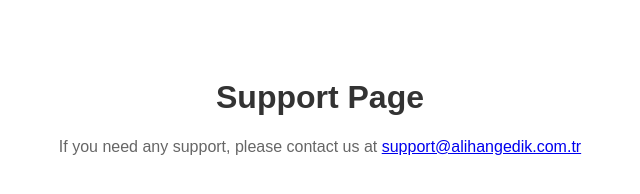
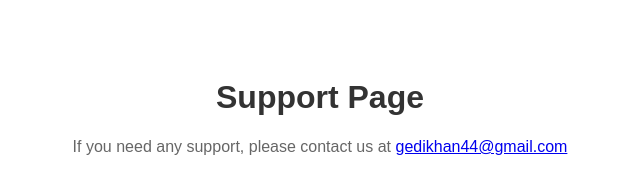
Before and after one commit to alihangedik/support, a plain HTML site: page index.html in a window 1280 px wide. Shown: the whole page, without its empty margins (320-960 px from the left). Drawn offline with Linux system fonts and the light colour scheme.

Commit message:
Update index.html

```diff
--- a/index.html
+++ b/index.html
@@ -12,6 +12,6 @@
 </head>
 <body>
     <h1>Support Page</h1>
-    <p>If you need any support, please contact us at <a href="mailto:support@alihangedik.com.tr">support@alihangedik.com.tr</a></p>
+    <p>If you need any support, please contact us at <a href="mailto:support@alihangedik.com.tr">gedikhan44@gmail.com</a></p>
 </body>
 </html>
```
